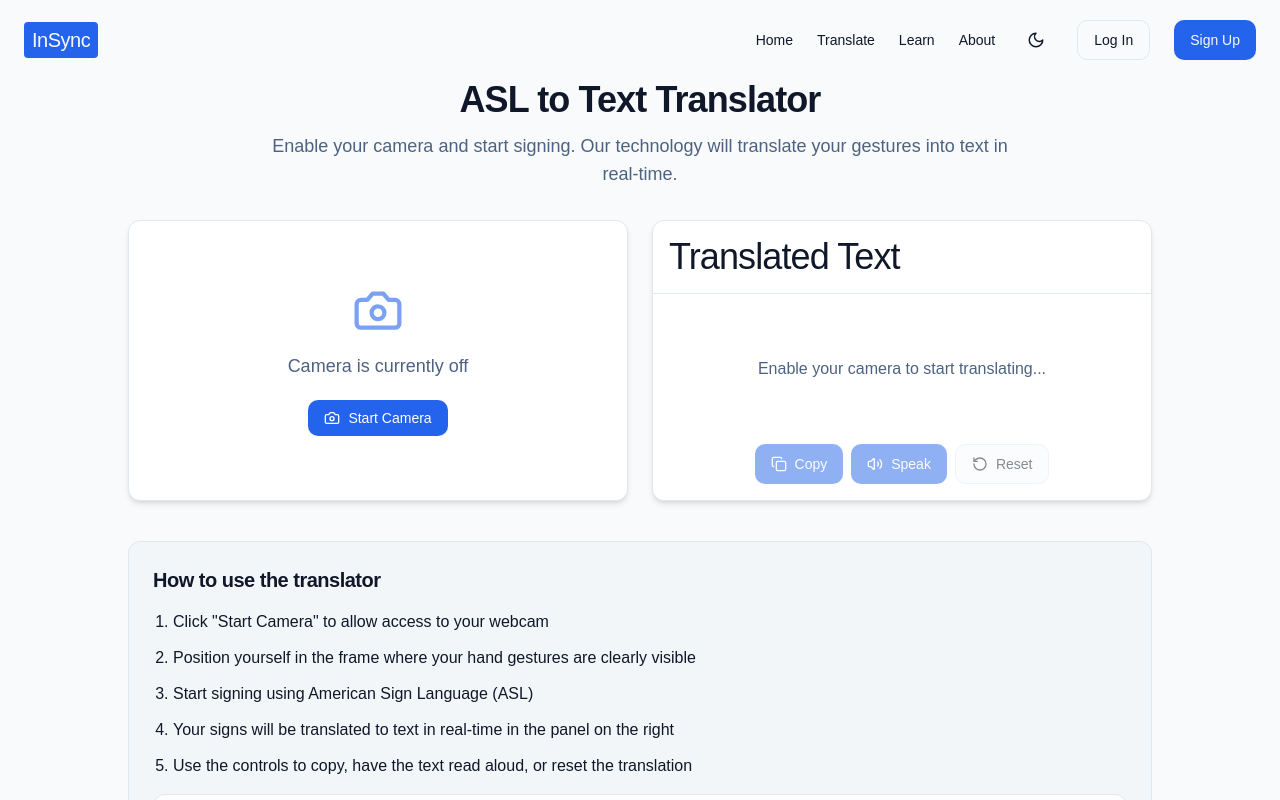
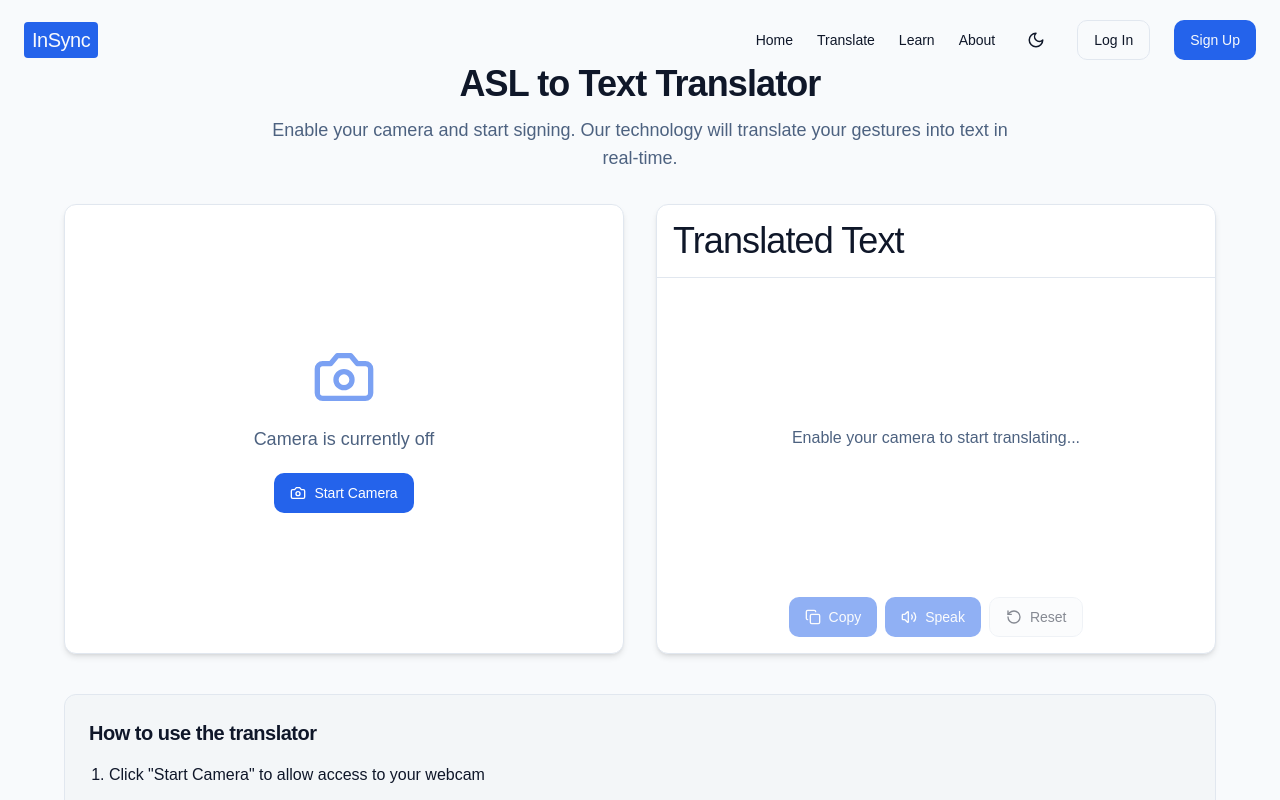
Before and after one commit to JohnPaulMRa/in-sync-signs, a React (Vite) app: page /translate in a window 1280 px wide. Shown: the top 800 px of the page. Built offline with nearby package versions, Linux system fonts and the light colour scheme.

Commit message:
Adjust container size
The container size was adjusted.

```diff
--- a/src/pages/Translate.tsx
+++ b/src/pages/Translate.tsx
@@ -166,9 +166,9 @@ const Translate: React.FC = () => {
     <div className="min-h-screen flex flex-col bg-background text-foreground">
       <Navbar toggleTheme={toggleTheme} isDarkTheme={theme === 'dark'} />
 
-      <main className="flex-1 pt-20 pb-12">
+      <main className="flex-1 pt-16 pb-12">
         <div className="container mx-auto px-4 md:px-6">
-          <div className="max-w-5xl mx-auto">
+          <div className="max-w-6xl mx-auto">
             <div className="text-center mb-8 animate-fade-in">
               <h1 className="text-3xl md:text-4xl font-bold tracking-tight mb-3">
                 ASL to Text Translator
@@ -178,10 +178,10 @@ const Translate: React.FC = () => {
               </p>
             </div>
 
-            <div className="grid grid-cols-1 lg:grid-cols-2 gap-6 mb-10">
+            <div className="grid grid-cols-1 lg:grid-cols-2 gap-8 mb-10">
               {/* Left Panel - Camera */}
               <div className="animate-fade-in">
-                <div className="rounded-xl overflow-hidden border bg-card shadow-md relative aspect-video">
+                <div className="rounded-xl overflow-hidden border bg-card shadow-md relative h-[450px]">
                   {webcamActive ? (
                     <video
                       ref={videoRef}
@@ -250,7 +250,7 @@ const Translate: React.FC = () => {
 
               {/* Right Panel - Translated Text */}
               <div className="animate-fade-in">
-                <div className="rounded-xl border bg-card h-full shadow-md flex flex-col">
+                <div className="rounded-xl border bg-card h-[450px] shadow-md flex flex-col">
                   <div className="p-4 border-b flex justify-between items-center">
                     <h2 className="font-medium">Translated Text</h2>
                   </div>
```
